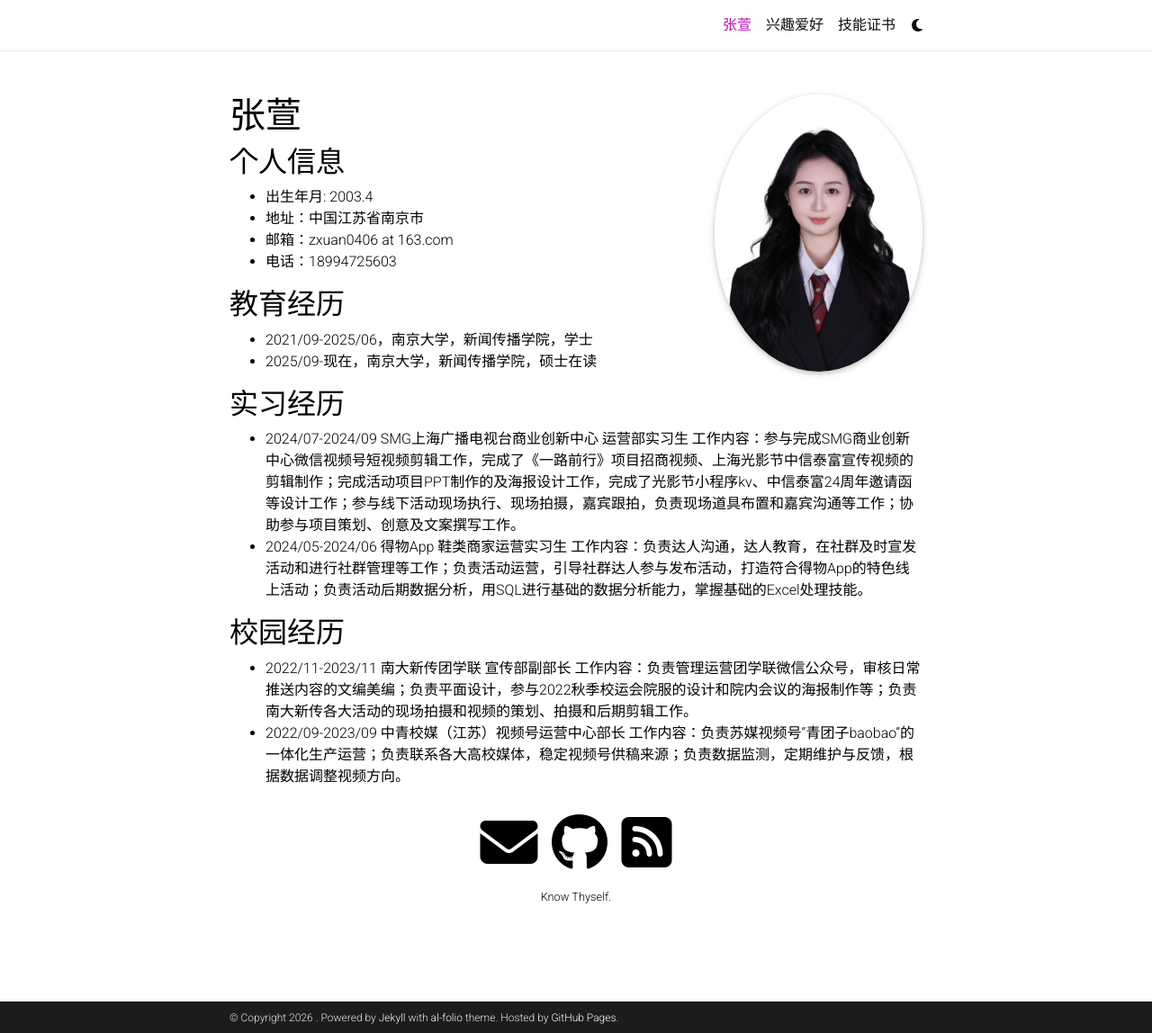
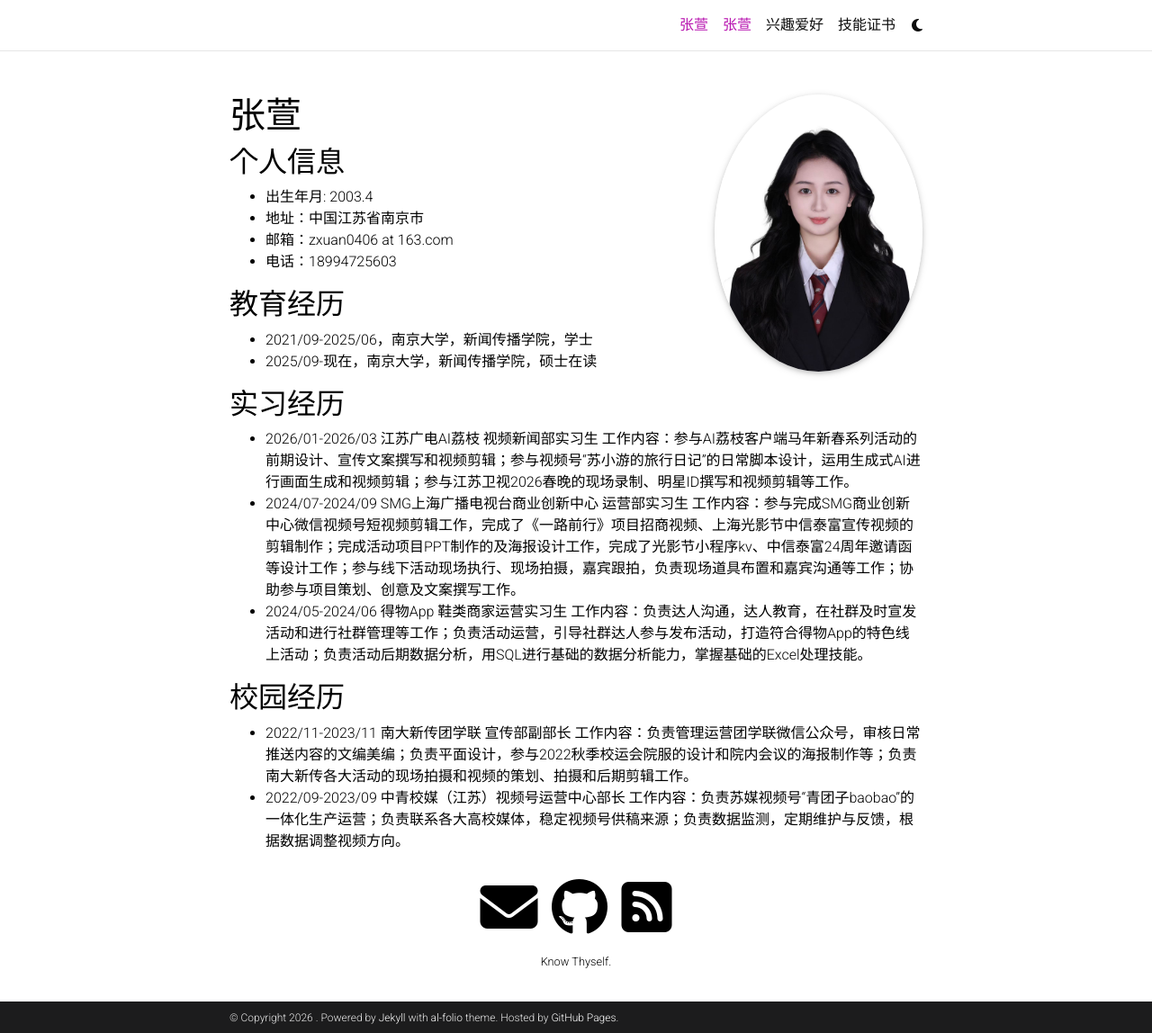
Before and after one commit to ZhangXuan0406/ZhangXuan0406.github.io, a Jekyll site: the page built from _pages/about.md, in a window 1280 px wide and 1148 px high. Shown: the whole window at 90% size. Built offline with Jekyll 4.4.1, drawn with Linux system fonts in a browser that asks for light colours; full-size pictures stand in for the smaller copies a plugin makes; comment, search, counter and statistics services are not loaded; a style sheet for code colours, icons or effects is not loaded.

Commit message:
Update about.md

```diff
--- a/_pages/about.md
+++ b/_pages/about.md
@@ -18,7 +18,7 @@
 ---
 
 
-<h1 class="post-title">{{ page.title }} {% if page.cv_pdf %}<a href="{{ page.cv_pdf | prepend: 'assets/pdf/' | relative_url}}" target="_blank" rel="noopener noreferrer" class="float-right"><i class="fas fa-file-pdf"></i></a>{% endif %}</h1>
+<h1 class="post-title">{{ page.title }}{% if page.cv_pdf %}<a href="{{ page.cv_pdf | prepend: 'assets/pdf/' | relative_url}}" target="_blank" rel="noopener noreferrer" class="float-right"><i class="fas fa-file-pdf"></i></a>{% endif %}</h1>
 
 
 ## 个人信息
@@ -32,6 +32,8 @@
 - 2025/09-现在，南京大学，新闻传播学院，硕士在读
 
 ## 实习经历
+- 2026/01-2026/03 江苏广电AI荔枝 视频新闻部实习生
+工作内容：参与AI荔枝客户端马年新春系列活动的前期设计、宣传文案撰写和视频剪辑；参与视频号“苏小游的旅行日记”的日常脚本设计，运用生成式AI进行画面生成和视频剪辑；参与江苏卫视2026春晚的现场录制、明星ID撰写和视频剪辑等工作。
 - 2024/07-2024/09 SMG上海广播电视台商业创新中心 运营部实习生
 工作内容：参与完成SMG商业创新中心微信视频号短视频剪辑工作，完成了《一路前行》项目招商视频、上海光影节中信泰富宣传视频的剪辑制作；完成活动项目PPT制作的及海报设计工作，完成了光影节小程序kv、中信泰富24周年邀请函等设计工作；参与线下活动现场执行、现场拍摄，嘉宾跟拍，负责现场道具布置和嘉宾沟通等工作；协助参与项目策划、创意及文案撰写工作。
 - 2024/05-2024/06 得物App 鞋类商家运营实习生
```
Also changed, not shown: other parts of _pages/about.md (+1 -1 lines).
